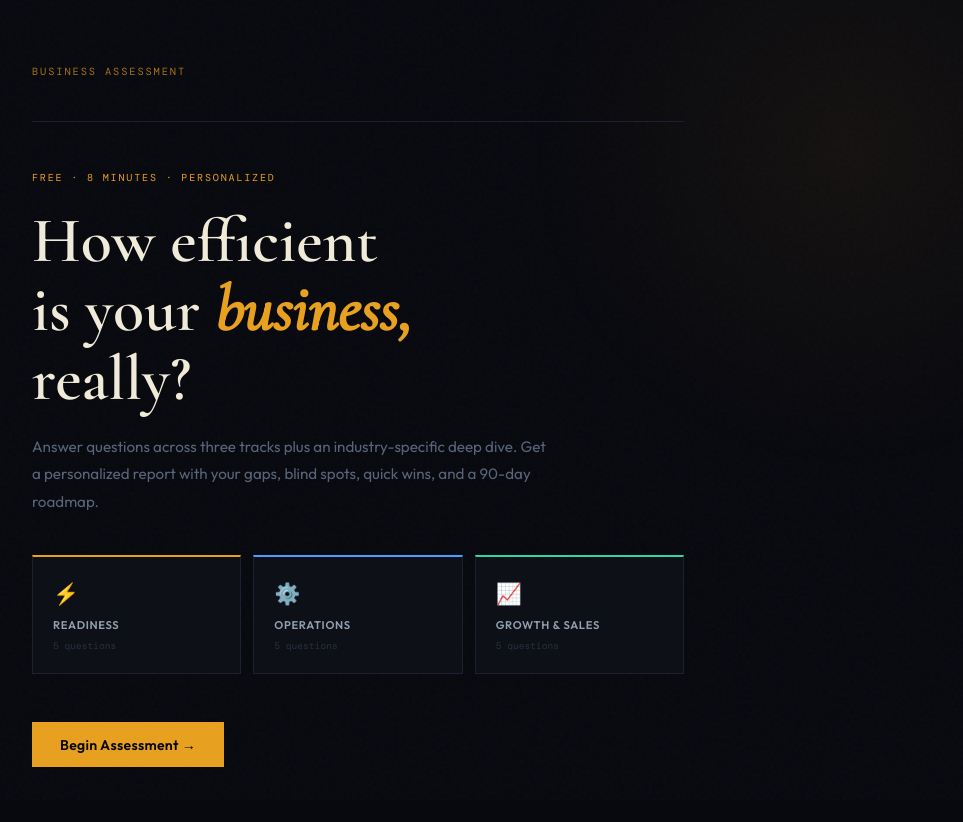
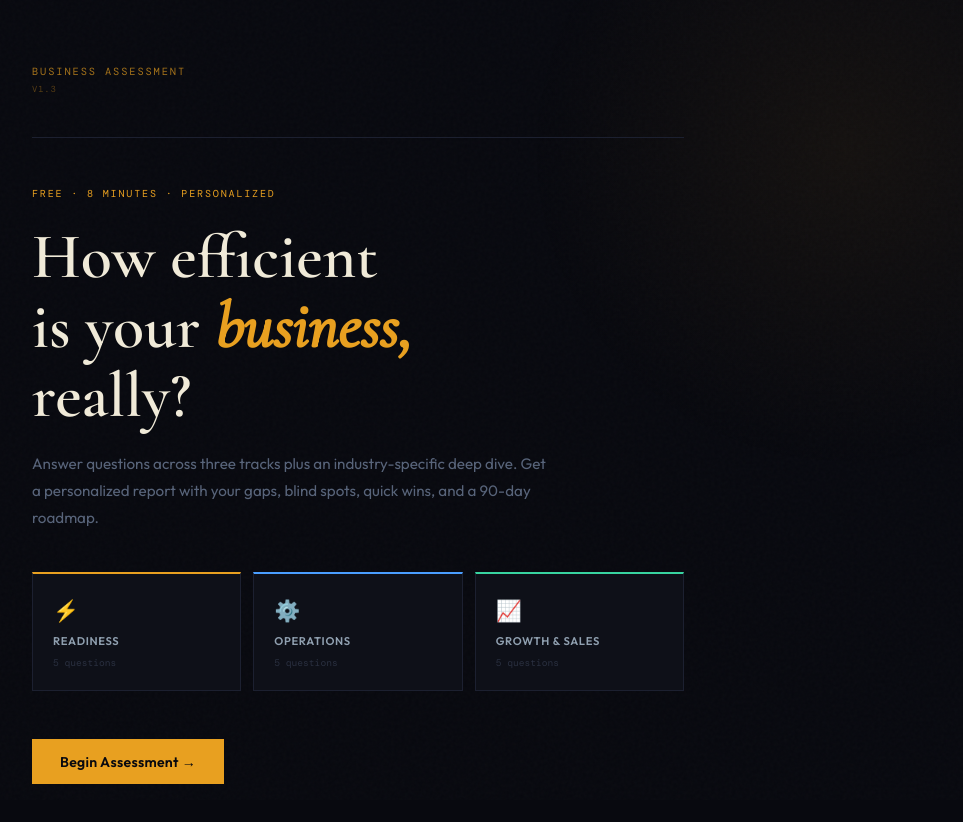
Before and after one commit to ctakeuchi-hash/ai-assessment, a Next.js app: page / in a window 1280 px wide. Shown: the top 822 px of the page, without its empty margins (282-1245 px from the left). Built offline with nearby package versions, Linux system fonts and the light colour scheme.

Commit message:
Restore version display in nav, sync package.json to v1.3.0
https://claude.ai/code/session_01TYXwH6RAfh9NuouMX5fnDT

```diff
--- a/app/page.jsx
+++ b/app/page.jsx
@@ -1,6 +1,8 @@
 "use client";
 
 import { useState, useEffect } from "react";
+
+const VERSION = "1.3";
 
 /* ── FONTS ── */
 const GFONTS = `@import url('https://fonts.googleapis.com/css2?family=Cormorant+Garamond:ital,wght@0,600;1,400&family=Outfit:wght@300;400;500;600&family=DM+Mono:wght@400;500&display=swap');`;
@@ -632,7 +634,7 @@ CRITICAL: Respond ONLY with valid JSON matching this exact structure:
 
           {/* NAV */}
           <div className="nav">
-            <div className="brand">Business Assessment</div>
+            <div className="brand">Business Assessment<br/><span style={{fontSize:".55rem",opacity:.5,letterSpacing:".1em"}}>v{VERSION}</span></div>
             {step!=="intro"&&step!=="results"&&step!=="loading"&&(
               <div className="nav-right">
                 {step==="bizinfo"?"Your Business":
--- a/package.json
+++ b/package.json
@@ -1,6 +1,6 @@
 {
   "name": "ai-assessment",
-  "version": "0.1.0",
+  "version": "1.3.0",
   "private": true,
   "scripts": {
     "dev": "next dev",
```
